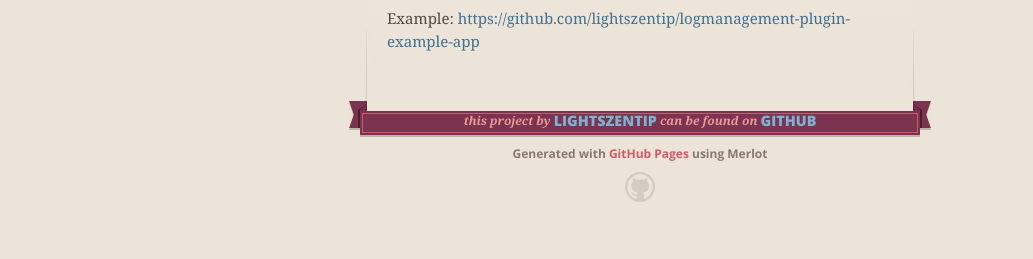
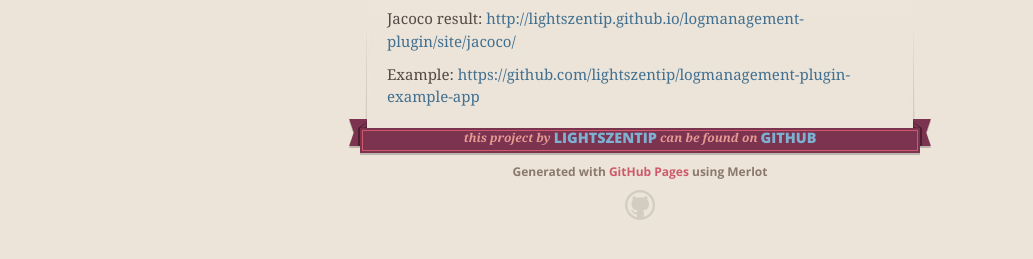
Before and after one commit to lightszentip/logmanagement-plugin, a plain HTML site: page index.html in a window 1280 px wide. Shown: the part 315-574 px from the top of the page, without its empty margins (0-1033 px from the left). Drawn offline with nearby package versions, Linux system fonts and the light colour scheme.

Commit message:
Update index.html

```diff
--- a/index.html
+++ b/index.html
@@ -51,6 +51,8 @@
 
 <p>The plugin can change the log level for slf4j logging on the fly.</p>
 
+<p>Jacoco result: <a href="http://lightszentip.github.io/logmanagement-plugin/site/jacoco/">http://lightszentip.github.io/logmanagement-plugin/site/jacoco/</a></p>
+
 <p>Example: <a href="https://github.com/lightszentip/logmanagement-plugin-example-app">https://github.com/lightszentip/logmanagement-plugin-example-app</a></p>
       </section>
 
```
